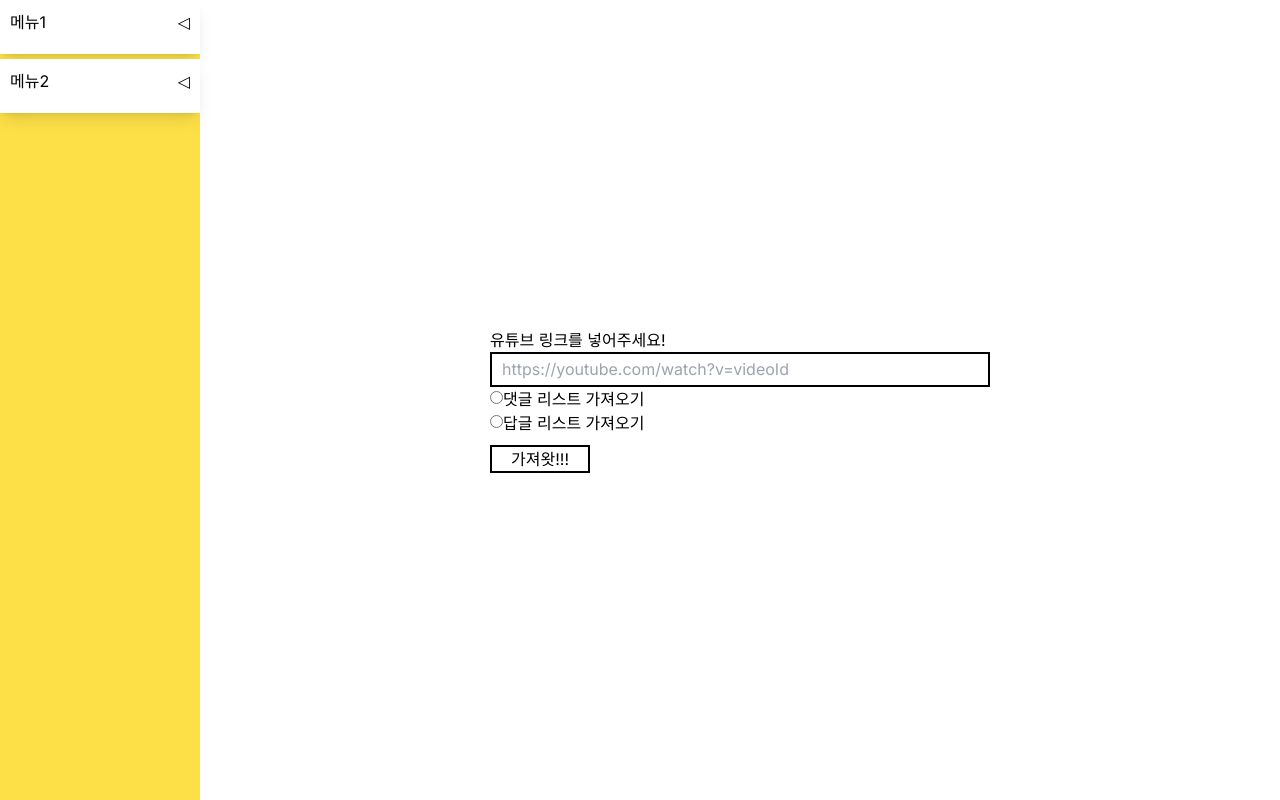
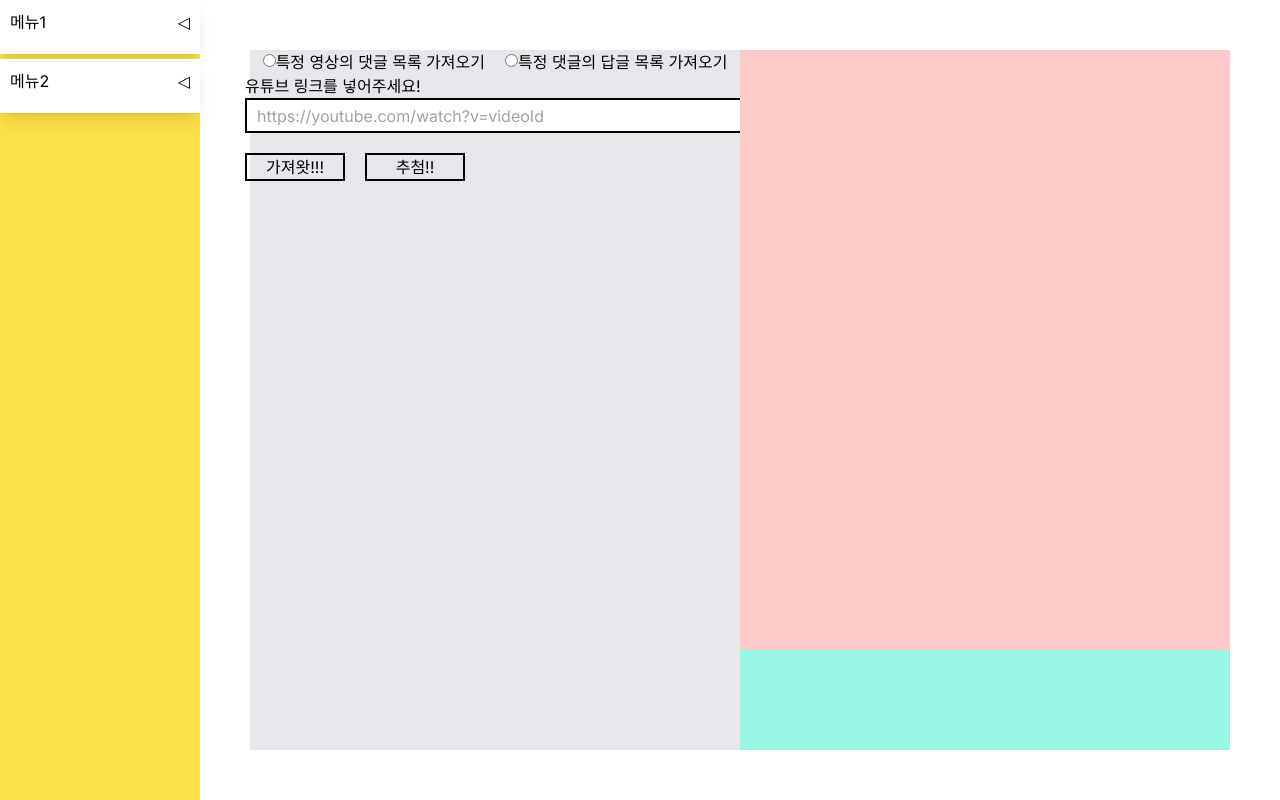
Before and after one commit to loevray/loevray-s-lab, a Next.js app: page /youtube-comment-raffle in a window 1280 px wide. Built offline with nearby package versions, Linux system fonts and the light colour scheme.

Commit message:
Feat: add raffle utility function

```diff
--- a/src/app/layout.tsx
+++ b/src/app/layout.tsx
@@ -20,7 +20,7 @@ export default function RootLayout({
       <body className={inter.className}>
         <div className="flex min-h-screen">
           <Navigation />
-          <div className="flex-1 min-h-screen">{children}</div>
+          <div className="flex-1 min-h-screen p-5">{children}</div>
         </div>
       </body>
     </html>
--- a/src/app/youtube-comment-raffle/page.tsx
+++ b/src/app/youtube-comment-raffle/page.tsx
@@ -5,14 +5,68 @@ import {
   fetchYoutubeToplevelComments,
   fetchYoutubeVideoMetadata,
 } from "@/app/youtube-comment-raffle/lib/actions";
+import YOUTUBE_API from "@/constants/YoutubeComment";
 import { useRef, useState } from "react";
 
 const Page = () => {
   const inputRef = useRef<HTMLInputElement>(null);
   const [comments, setComments] = useState<{ [key: string]: string }[]>([]);
   const [videoData, setVideoData] = useState<YoutubeVideoCustomData>();
+
+  const [commentListMode, setCommentListMode] = useState<{
+    thread: boolean;
+    reply: boolean;
+  }>({
+    thread: true,
+    reply: false,
+  });
+
+  const onRadioButtonChange = (e: React.ChangeEvent<HTMLInputElement>) => {
+    const { value } = e.target;
+
+    setCommentListMode((prev) => ({ ...prev, [value]: true }));
+  };
+
+  const raffleComment = () => {
+    if (videoData) {
+      const maxNumber = videoData.commentCount;
+      const winnerNumber = Math.floor(Math.random() * maxNumber) + 1;
+      const winnerIndex = Math.floor(
+        winnerNumber / YOUTUBE_API.COMMENTS.THREAD.MAX_RESULTS
+      );
+      const winner = Object.entries(comments[winnerIndex])[
+        winnerIndex % YOUTUBE_API.COMMENTS.THREAD.MAX_RESULTS
+      ];
+      alert({ nickname: winner[0], text: winner[1] });
+    }
+  };
+
   return (
-    <main className="w-full h-full flex flex-col justify-center items-center">
+    <main className="w-full h-full flex justify-center">
+      <section className="w-1/2 bg-gray-200 flex flex-col items-center">
+        <form className="flex gap-2">
+          <div>
+            <input
+              className="h-1.5"
+              type="radio"
+              name="youtube-comments"
+              value="thread"
+              onChange={onRadioButtonChange}
+            />
+            <label>특정 영상의 댓글 목록 가져오기</label>
+          </div>
+          <div>
+            <input
+              className="h-1.5"
+              type="radio"
+              name="youtube-comments"
+              data-name="comments"
+              value="reply"
+              onChange={onRadioButtonChange}
+            />
+            <label>특정 댓글의 답글 목록 가져오기</label>
+          </div>
+        </form>
         <form
           className="flex flex-col"
           onSubmit={async (e) => {
@@ -39,29 +93,23 @@ const Page = () => {
             name="link"
             ref={inputRef}
           />
-        <div>
-          <input
-            className="h-1.5"
-            type="radio"
-            name="youtube-comments"
-            data-name="thread"
-          />
-          <label>댓글 리스트 가져오기</label>
-        </div>
-        <div>
-          <input
-            className="h-1.5"
-            type="radio"
-            name="youtube-comments"
-            data-name="comments"
-          />
-          <label>답글 리스트 가져오기</label>
-        </div>
-        <button className="border-2 border-solid border-black w-10 mt-1">
+          <div className="flex gap-2 pt-2">
+            <button className="border-2 border-solid border-black w-10">
               가져왓!!!
             </button>
+            <button
+              disabled={!!!comments.length}
+              className="border-2 border-solid border-black w-10"
+              onClick={raffleComment}
+              type="button"
+            >
+              추첨!!
+            </button>
+          </div>
         </form>
-      <div className="flex flex-col">
+      </section>
+      <section className="w-1/2 bg-teal-200 flex flex-col items-center">
+        <div className="flex flex-col h-60 bg-red-200 w-full overflow-y-auto">
           {comments.length
             ? comments.map((commentChunk) =>
                 Object.entries(commentChunk).map(([nickname, comment]) => (
@@ -72,6 +120,7 @@ const Page = () => {
               )
             : null}
         </div>
+      </section>
     </main>
   );
 };
```
Also changed, not shown: src/utils/raffle.ts (added, +11 -0 lines), 1 other file (tests, documents, lock files or other folders). Lines whose indentation alone changed are shown as unchanged.
